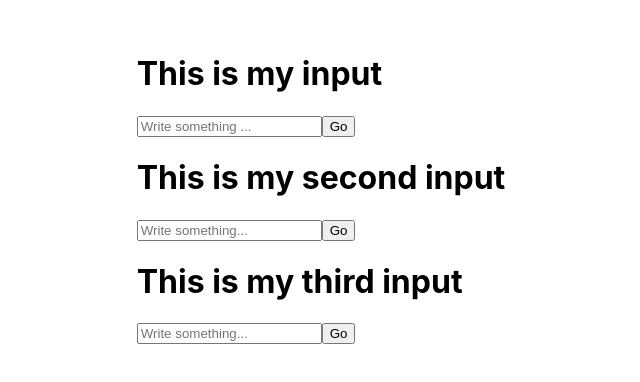
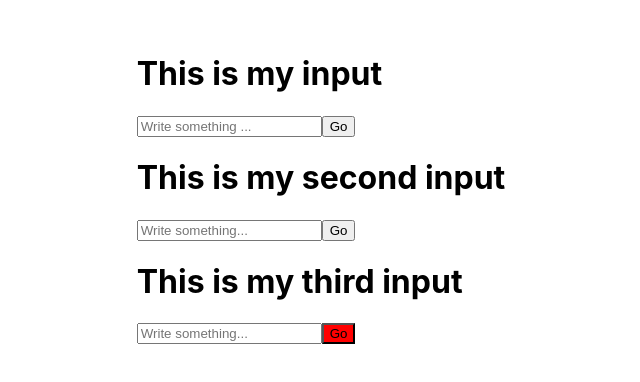
Before and after one commit to OdirileK/Firebase-App, a React (Create React App) app: page / in a window 1280 px wide. Shown: the part 172-554 px from the top of the page, without its empty margins (319-959 px from the left). Built offline with nearby package versions, Linux system fonts and the light colour scheme.

Commit message:
added color

```diff
--- a/src/App.js
+++ b/src/App.js
@@ -22,7 +22,7 @@ function App() {
 
         <h1>This is my third input</h1>
         <input name="name" type="text" placeholder="Write something..." />
-        <button>Go</button>
+        <button style={{backgroundColor: 'red'}}>Go</button>
       </div>
     </div>
   );
```
